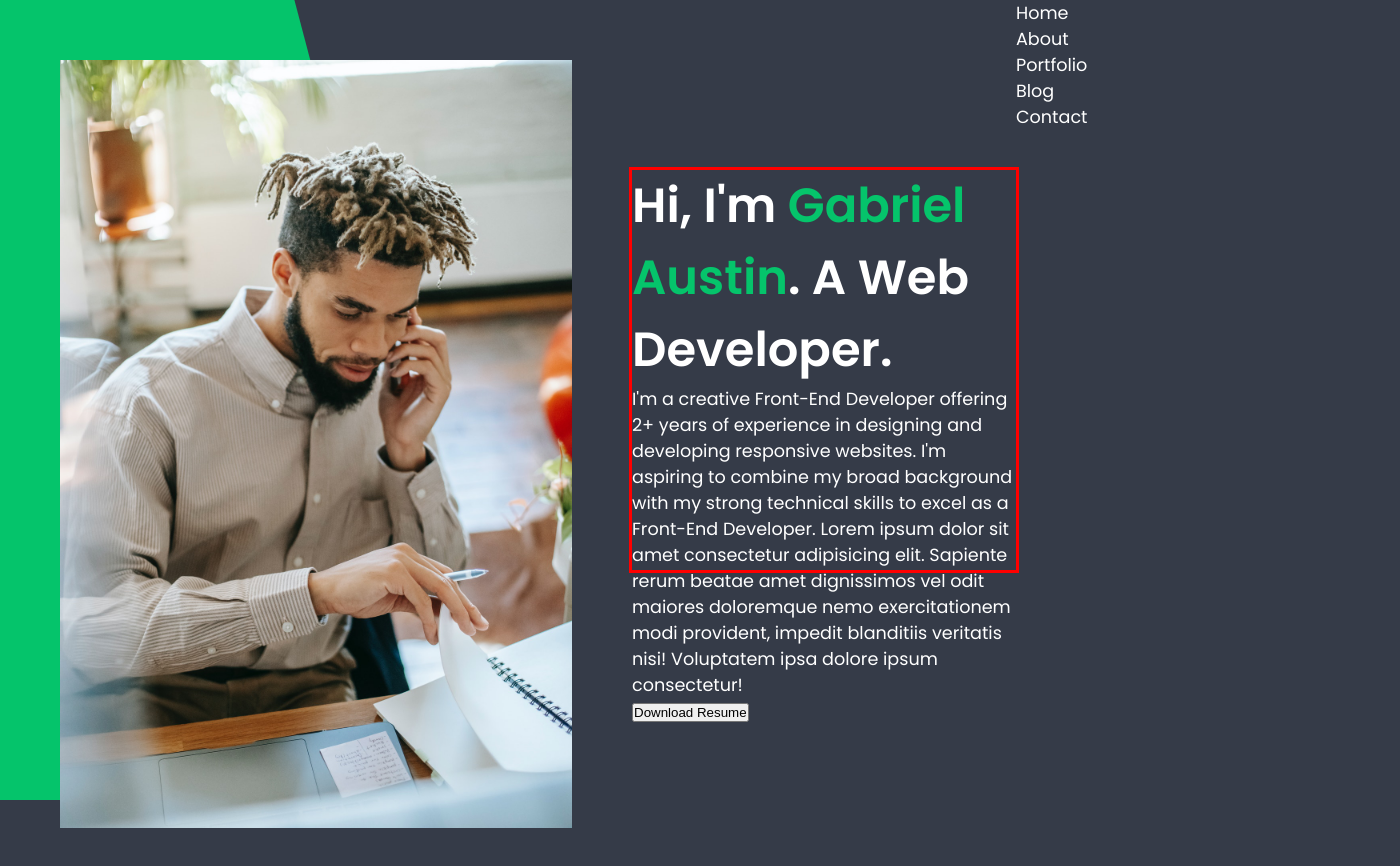
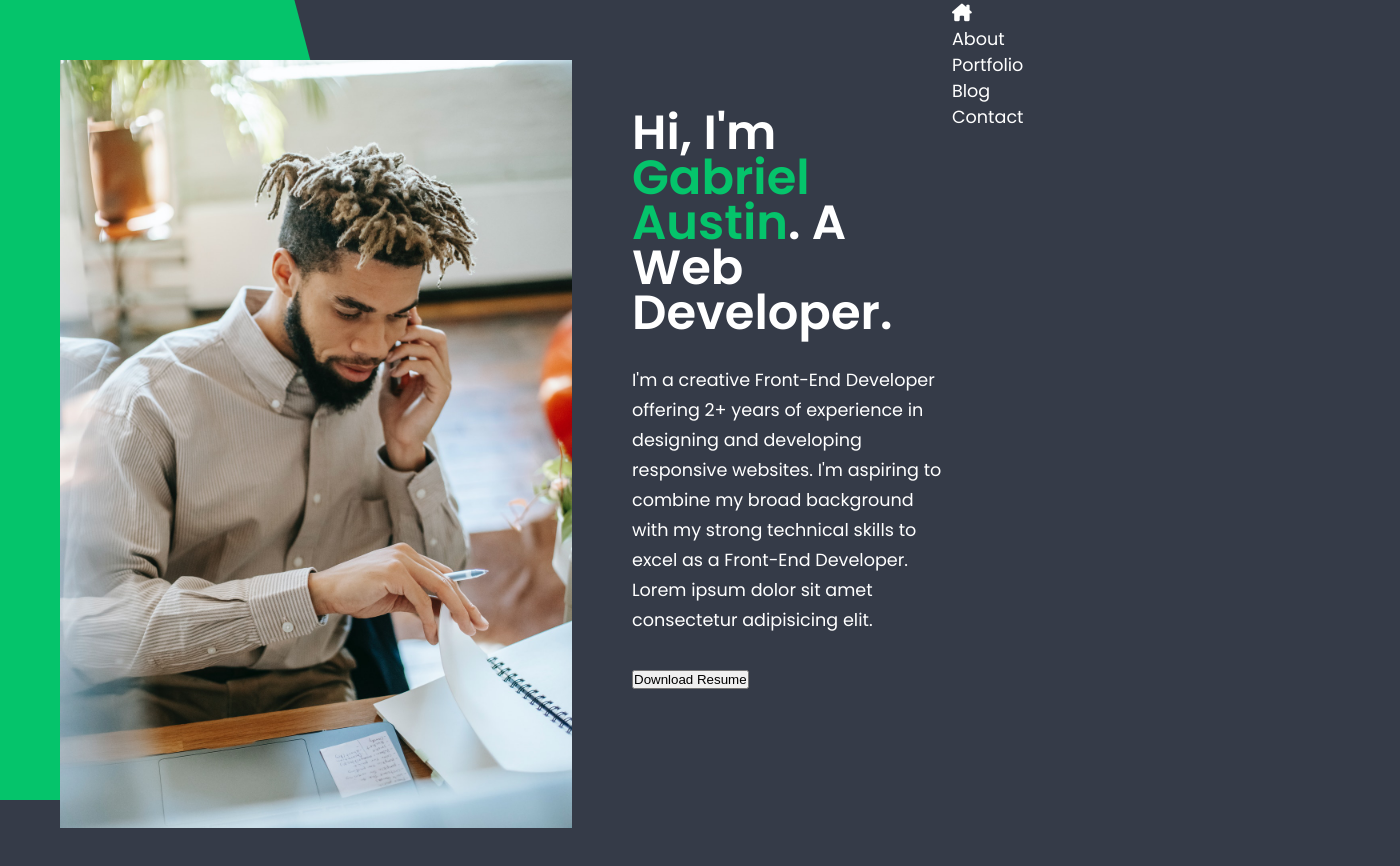
Before and after one commit to gabeaustin/html-portfolio-just-me, a plain HTML site: page index.html in a window 1280 px wide. Shown: the whole page, 1400 px wide, since content can reach past the window. Drawn offline with Linux system fonts and the light colour scheme.

Commit message:
added font awesome

```diff
--- a/index.html
+++ b/index.html
@@ -13,31 +13,45 @@
       href="https://fonts.googleapis.com/css2?family=Lora:ital,wght@1,400;1,600&family=Montserrat:wght@400;600&family=Poppins:wght@400;500;600;700;800&display=swap"
       rel="stylesheet"
     />
+    <link
+      rel="stylesheet"
+      href="https://cdnjs.cloudflare.com/ajax/libs/font-awesome/6.1.1/css/all.min.css"
+      integrity="sha512-KfkfwYDsLkIlwQp6LFnl8zNdLGxu9YAA1QvwINks4PhcElQSvqcyVLLD9aMhXd13uQjoXtEKNosOWaZqXgel0g=="
+      crossorigin="anonymous"
+      referrerpolicy="no-referrer"
+    />
   </head>
   <body>
     <main class="main-container">
       <section class="image-container">
         <section class="triangle-shape"></section>
-        <img src="images/male-dreads-1280x1920.jpeg" alt="Male with dreadlocks talking on phone while looking through notebook">
+        <img
+          src="images/male-dreads-1280x1920.jpeg"
+          alt="Male with dreadlocks talking on phone while looking through notebook"
+        />
       </section>
       <section class="main-copy-container">
         <section class="name-title-header">
-          <p>Hi, I'm <span class="full-name">Gabriel Austin</span>. A Web
-          Developer.</p>
+          <p>
+            Hi, I'm <span class="full-name">Gabriel Austin</span>. A Web
+            Developer.
+          </p>
         </section>
-        <p class="name-title-copy">I'm a creative Front-End Developer offering 2+ years of experience in
-        designing and developing responsive websites. I'm aspiring to combine my
-        broad background with my strong technical skills to excel as a Front-End
-        Developer. Lorem ipsum dolor sit amet consectetur adipisicing elit.
-        Sapiente rerum beatae amet dignissimos vel odit maiores doloremque nemo
-        exercitationem modi provident, impedit blanditiis veritatis nisi!
-        Voluptatem ipsa dolore ipsum consectetur!</p>
+        <p class="name-title-copy">
+          I'm a creative Front-End Developer offering 2+ years of experience in
+          designing and developing responsive websites. I'm aspiring to combine
+          my broad background with my strong technical skills to excel as a
+          Front-End Developer. Lorem ipsum dolor sit amet consectetur
+          adipisicing elit.
+        </p>
         <section class="download-resume">
           <button>Download Resume</button>
         </section>
       </section>
       <section class="socials-container">
-        <section class="socials-1">Home</section>
+        <section class="socials-1">
+          <i class="fas fa-house-chimney"></i>
+        </section>
         <section class="socials-2">About</section>
         <section class="socials-3">Portfolio</section>
         <section class="socials-4">Blog</section>
--- a/styles/style.css
+++ b/styles/style.css
@@ -44,16 +44,20 @@ body {
 }
 
 .main-copy-container {
-  width: 30vw;
+  width: 25vw;
   height: 50vh;
-  margin: 170px auto 40px auto;
-
-  outline: solid red;
+  margin: 110px auto 40px auto;
 }
 
 .name-title-header {
   font-size: 3rem;
   font-weight: 600;
+  line-height: 45px;
+}
+
+.name-title-copy {
+  margin: 30px 0;
+  line-height: 30px;
 }
 
 .full-name {
```
